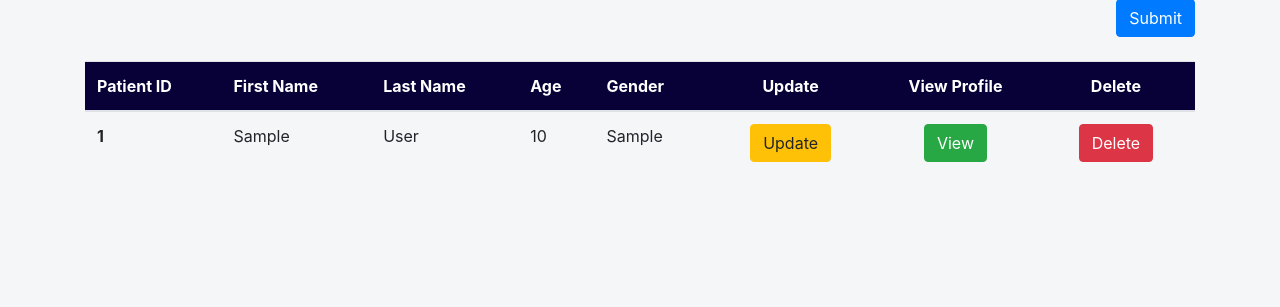
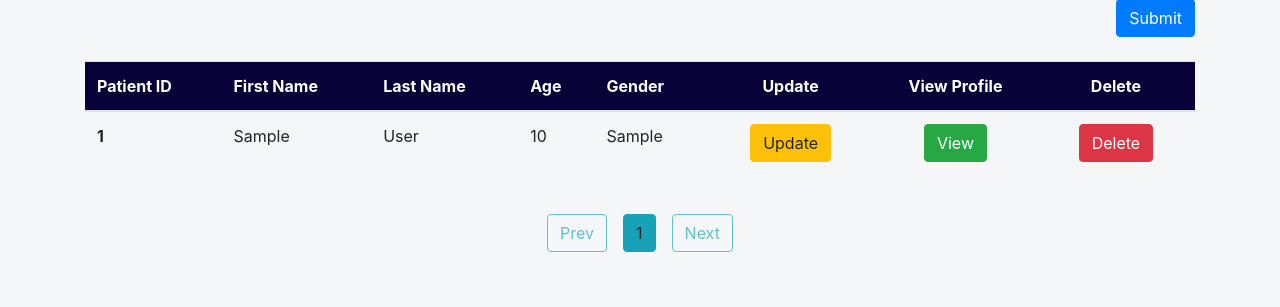
Before and after one commit to OmkarSuvarna/CA2-GroupC, a Flask app: page /home_doctor in a window 1280 px wide. Shown: the part 334-641 px from the top of the page. Run offline with Flask 3, Linux system fonts and the light colour scheme; tables that the repository leaves empty hold one stand-in row (values such as "Sample post").

Commit message:
Pagination added

```diff
--- a/hospital/routes.py
+++ b/hospital/routes.py
@@ -28,13 +28,15 @@ def home_doctor():
         flash(f'Added Patient : {form.firstName.data}  {form.lastName.data}', 'success')
         db.create_all()
         return redirect(url_for('home_doctor'))
-    patients = Patient.query.all()
+    page = request.args.get('page', 1, type=int)
+    patients = Patient.query.paginate(page=page, per_page=5)
     return render_template('home_doctor.html', form=form, patients=patients)
 
 @app.route("/patient_profile/<int:patient_id>")
 def patient_profile(patient_id):
+    page = request.args.get('page', 1, type=int)
     patient = Patient.query.get_or_404(patient_id)
-    consultation = Consultation.query.filter_by(patient_id=patient_id)
+    consultation = Consultation.query.filter_by(patient_id=patient_id).paginate(page=page, per_page=5)
     return render_template('patient_profile.html', title ='Patient Profile', patient=patient, consultation=consultation)
 
 @app.route("/patient_page/<int:patient_id>/update", methods=['GET', 'POST'])
@@ -103,13 +105,14 @@ def admin_addDoctor():
         db.session.commit()
         flash(f'Added Doctor : {form.firstName.data} {form.lastName.data}', 'success')
         return redirect(url_for('admin_addDoctor'))
-    doctors = Doctor.query.all()
+    # doctors = Doctor.query.all()
+    page = request.args.get('page', 1, type=int)
+    doctors = Doctor.query.paginate(page=page, per_page=5)
     return render_template('admin_addDoctor.html', form=form, title ='Add Doctor', doctors=doctors)
 
 @app.route("/doctor_profile/<int:doctor_id>")
 def doctor_profile(doctor_id):
     doctor = Doctor.query.get_or_404(doctor_id)
-
     return render_template('doctor_profile.html', title ='Doctor Profile', doctor=doctor)
 
 @app.route("/doctor_page/<int:doctor_id>/update", methods=['GET', 'POST'])
@@ -153,6 +156,8 @@ def patientConsultation(patient_id):
         db.session.add(consultation)
         db.session.commit()
         flash('Added Consultation Details', 'success')
-        consultation = Consultation.query.filter_by(patient_id=patient_id)
+        # consultation = Consultation.query.filter_by(patient_id=patient_id)
+        page = request.args.get('page', 1, type=int)
+        consultation = Consultation.query.filter_by(patient_id=patient_id).paginate(page=page, per_page=5)
         return redirect(url_for('patient_profile', patient_id=patient_id, consultation=consultation))
     return render_template('patient_consultation.html', title ='Add Consultation', form=form)
--- a/hospital/static/styles.css
+++ b/hospital/static/styles.css
@@ -76,3 +76,9 @@ font-size: 2.5rem;
     color: #ffffff;
     background-color: rgb(7, 1, 55)!important;
 }
+
+.table-pagination{
+    display: flex;
+    align-items: center;
+    justify-content: center;
+}
--- a/hospital/templates/home_doctor.html
+++ b/hospital/templates/home_doctor.html
@@ -50,7 +50,7 @@
       </tr>
     </thead>
     <tbody>
-      {% for p in patients %}
+      {% for p in patients.items %}
       <tr>
         <th scope="row">{{p.id}}</th>
         <td>{{p.firstName}}</td>
@@ -64,5 +64,24 @@
       {% endfor %}
     </tbody>
   </table>
+  <!-- below navigation is customised and addition have been done to it.
+  taken from https://betterprogramming.pub/simple-flask-pagination-example-4190b12c2e2e -->
+  <div class="table-pagination">
+    <span>
+      <a href="{{ url_for('home_doctor', page=patients.prev_num) }}" class="btn btn-outline-info mt-4 {% if patients.page == 1 %}disabled{% endif %}">Prev</a>
+    </span>
+    <span class="mx-3">
+      {% for page_num in patients.iter_pages(left_edge=1, right_edge=1, left_current=0, right_current=0) %}
+        {% if page_num %}
+          {% if patients.page == page_num %}
+            <a class="btn btn-info mt-4">{{ page_num }}</a>
+          {% endif %}
+        {% endif %}
+      {% endfor %}
+    </span>
+    <span>
+      <a href="{{ url_for('home_doctor', page=patients.next_num) }}" class="btn btn-outline-info mt-4 {% if patients.page == patients.pages %}disabled{% endif %}">Next</a>
+    </span>
+  </div>
 </div>
 {% endblock bodyContent %}
```
Also changed, not shown: hospital/templates/admin_addDoctor.html (+19 -0 lines), hospital/templates/patient_profile.html (+19 -0 lines).
